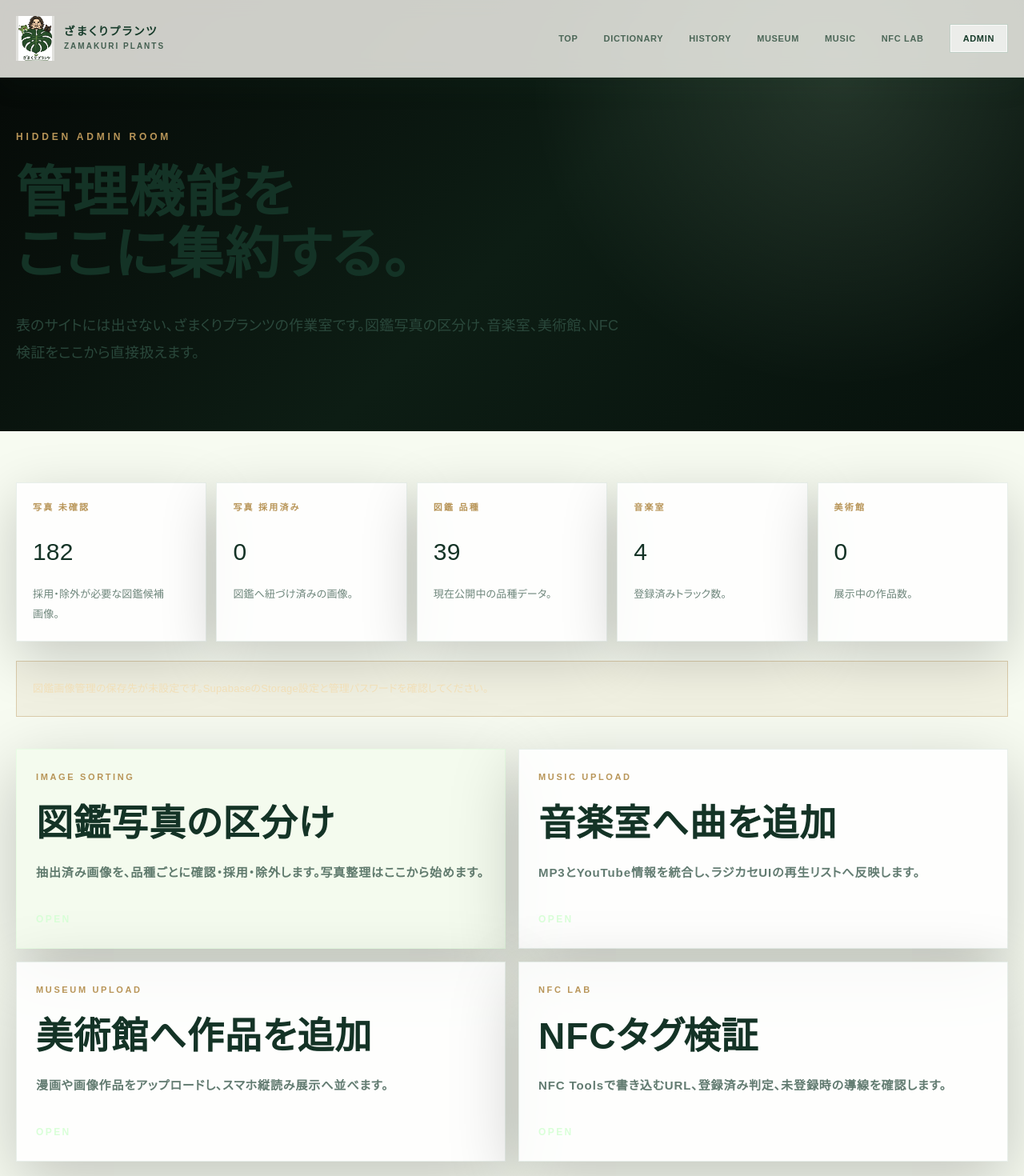
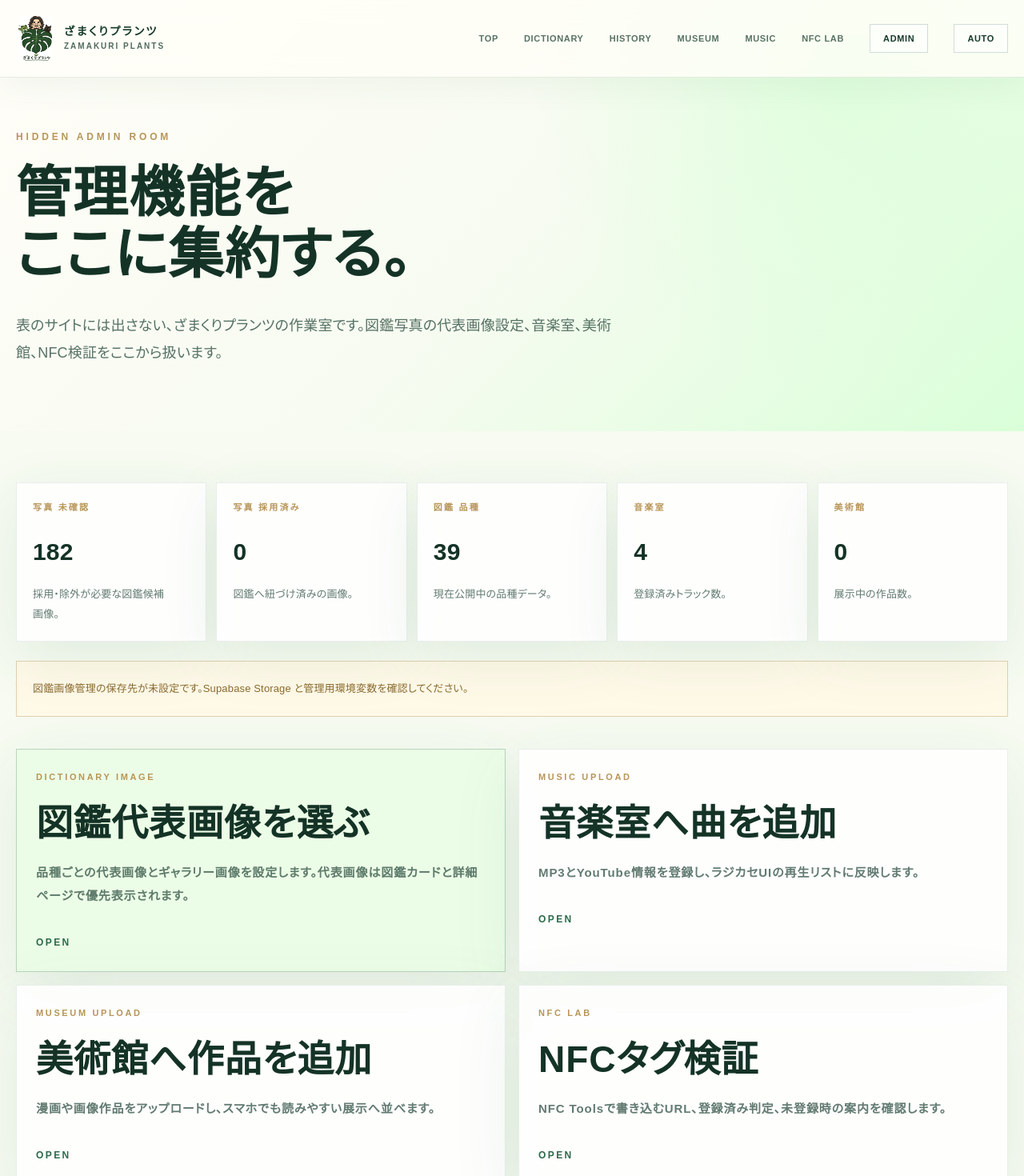
Before and after one commit to kumag36/aroid-nfc, a Next.js app: page /admin in a window 1280 px wide. Shown: the top 1470 px of the page at 80% size. Built offline with nearby package versions, Linux system fonts and the light colour scheme; no server answers.

Commit message:
Add theme toggle and clarify image admin

```diff
--- a/app/admin/page.tsx
+++ b/app/admin/page.tsx
@@ -23,37 +23,37 @@ export const metadata = {
 const adminLinks = [
   {
     href: '/dictionary/admin/images',
-    eyebrow: 'IMAGE SORTING',
-    title: '図鑑写真の区分け',
-    body: '抽出済み画像を、品種ごとに確認・採用・除外します。写真整理はここから始めます。',
+    eyebrow: 'DICTIONARY IMAGE',
+    title: '図鑑代表画像を選ぶ',
+    body: '品種ごとの代表画像とギャラリー画像を設定します。代表画像は図鑑カードと詳細ページで優先表示されます。',
     primary: true,
   },
   {
     href: '/music/admin',
     eyebrow: 'MUSIC UPLOAD',
     title: '音楽室へ曲を追加',
-    body: 'MP3とYouTube情報を統合し、ラジカセUIの再生リストへ反映します。',
+    body: 'MP3とYouTube情報を登録し、ラジカセUIの再生リストに反映します。',
   },
   {
     href: '/museum/admin',
     eyebrow: 'MUSEUM UPLOAD',
     title: '美術館へ作品を追加',
-    body: '漫画や画像作品をアップロードし、スマホ縦読み展示へ並べます。',
+    body: '漫画や画像作品をアップロードし、スマホでも読みやすい展示へ並べます。',
   },
   {
     href: '/nfc/verify',
     eyebrow: 'NFC LAB',
     title: 'NFCタグ検証',
-    body: 'NFC Toolsで書き込むURL、登録済み判定、未登録時の導線を確認します。',
+    body: 'NFC Toolsで書き込むURL、登録済み判定、未登録時の案内を確認します。',
   },
 ]
 
 function StatCard({ label, value, detail }: { label: string; value: string | number; detail: string }) {
   return (
-    <article className="border border-[#2c6a4b]/10 bg-white/86 p-5 shadow-[0_20px_70px_rgba(0,0,0,0.2)]">
+    <article className="border border-[#2c6a4b]/10 bg-white/88 p-5 shadow-[0_20px_70px_rgba(44,106,75,0.1)] dark:border-[#d9ffd8]/14 dark:bg-[#10291e]/86">
       <p className="text-[11px] font-semibold tracking-[0.2em] text-[#b89558]">{label}</p>
-      <p className="mt-4 text-3xl font-medium text-[#143326]">{value}</p>
-      <p className="mt-3 text-[13px] leading-7 text-[#315244]/70">{detail}</p>
+      <p className="mt-4 text-3xl font-bold text-[#143326] dark:text-[#f7fbf1]">{value}</p>
+      <p className="mt-3 text-[13px] leading-7 text-[#315244]/76 dark:text-[#d9ffd8]/76">{detail}</p>
     </article>
   )
 }
@@ -68,18 +68,18 @@ export default async function AdminPage() {
   const pendingImages = Math.max(dictionaryImageCandidates.length - assignments.length - exclusions.length, 0)
 
   return (
-    <main className="min-h-screen bg-[#f7fbf1] text-[#143326] [font-family:var(--font-zamakuri)]">
+    <main className="min-h-screen bg-[#f7fbf1] text-[#143326] [font-family:var(--font-zamakuri)] dark:bg-[#07110c] dark:text-[#f7fbf1]">
       <BrandHeader />
 
-      <section className="relative overflow-hidden bg-[radial-gradient(circle_at_82%_18%,rgba(217,255,216,0.12),transparent_34%),linear-gradient(135deg,#050806_0%,#0d1d14_52%,#07110c_100%)] px-5 pb-14 pt-32 md:pb-20 md:pt-40">
+      <section className="relative overflow-hidden bg-[radial-gradient(circle_at_82%_18%,rgba(217,255,216,0.72),transparent_34%),linear-gradient(135deg,#fffef8_0%,#f7fbf1_52%,#d9ffd8_100%)] px-5 pb-14 pt-32 dark:bg-[radial-gradient(circle_at_82%_18%,rgba(217,255,216,0.18),transparent_34%),linear-gradient(135deg,#07110c_0%,#10291e_58%,#07110c_100%)] md:pb-20 md:pt-40">
         <div className="mx-auto max-w-7xl">
           <p className="mb-5 text-xs font-semibold tracking-[0.32em] text-[#b89558]">HIDDEN ADMIN ROOM</p>
-          <h1 className="max-w-5xl text-[clamp(2.55rem,7vw,6.2rem)] font-medium leading-[1.08] tracking-normal">
+          <h1 className="max-w-5xl text-[clamp(2.55rem,7vw,6.2rem)] font-bold leading-[1.08] tracking-normal text-[#143326] dark:text-[#f7fbf1]">
             管理機能を
             <span className="block">ここに集約する。</span>
           </h1>
-          <p className="mt-8 max-w-3xl text-[15px] leading-8 text-[#315244]/82 md:text-lg md:leading-9">
-            表のサイトには出さない、ざまくりプランツの作業室です。図鑑写真の区分け、音楽室、美術館、NFC検証をここから直接扱えます。
+          <p className="mt-8 max-w-3xl text-[15px] leading-8 text-[#315244]/82 dark:text-[#d9ffd8]/82 md:text-lg md:leading-9">
+            表のサイトには出さない、ざまくりプランツの作業室です。図鑑写真の代表画像設定、音楽室、美術館、NFC検証をここから扱います。
           </p>
         </div>
       </section>
@@ -94,8 +94,8 @@ export default async function AdminPage() {
         </div>
 
         {!getDictionaryImageAdminReady() && (
-          <div className="mt-6 border border-[#b89558]/40 bg-[#b89558]/10 p-5 text-[13px] leading-7 text-[#f1dfb8]">
-            図鑑画像管理の保存先が未設定です。SupabaseのStorage設定と管理パスワードを確認してください。
+          <div className="mt-6 border border-[#b89558]/40 bg-[#fff9e8] p-5 text-[13px] leading-7 text-[#8a6a2f] dark:bg-[#b89558]/10 dark:text-[#f1dfb8]">
+            図鑑画像管理の保存先が未設定です。Supabase Storage と管理用環境変数を確認してください。
           </div>
         )}
 
@@ -105,16 +105,16 @@ export default async function AdminPage() {
               key={item.href}
               href={item.href}
               className={[
-                'group block border p-6 shadow-[0_24px_80px_rgba(0,0,0,0.22)] transition duration-300 hover:-translate-y-1',
+                'group block border p-6 shadow-[0_24px_80px_rgba(44,106,75,0.1)] transition duration-300 hover:-translate-y-1 dark:shadow-[0_24px_80px_rgba(0,0,0,0.26)]',
                 item.primary
-                  ? 'border-[#d9ffd8]/45 bg-[#d9ffd8]/10'
-                  : 'border-[#2c6a4b]/10 bg-white/86 hover:border-[#d9ffd8]/35',
+                  ? 'border-[#2c6a4b]/28 bg-[#d9ffd8]/40 dark:border-[#d9ffd8]/36 dark:bg-[#d9ffd8]/10'
+                  : 'border-[#2c6a4b]/10 bg-white/88 hover:border-[#b89558]/35 dark:border-[#d9ffd8]/12 dark:bg-[#10291e]/86 dark:hover:border-[#b89558]/50',
               ].join(' ')}
             >
               <p className="text-[11px] font-semibold tracking-[0.24em] text-[#b89558]">{item.eyebrow}</p>
-              <h2 className="mt-5 text-2xl font-medium leading-tight text-[#143326] md:text-3xl">{item.title}</h2>
-              <p className="mt-5 text-[15px] leading-8 text-[#315244]/76">{item.body}</p>
-              <p className="mt-8 text-xs font-semibold tracking-[0.2em] text-[#d9ffd8] transition group-hover:translate-x-1">
+              <h2 className="mt-5 text-2xl font-bold leading-tight text-[#143326] dark:text-[#f7fbf1] md:text-3xl">{item.title}</h2>
+              <p className="mt-5 text-[15px] leading-8 text-[#315244]/76 dark:text-[#d9ffd8]/76">{item.body}</p>
+              <p className="mt-8 text-xs font-semibold tracking-[0.2em] text-[#2c6a4b] transition group-hover:translate-x-1 dark:text-[#d9ffd8]">
                 OPEN
               </p>
             </Link>
--- a/app/components/BrandHeader.tsx
+++ b/app/components/BrandHeader.tsx
@@ -1,5 +1,6 @@
 import Image from 'next/image'
 import Link from 'next/link'
+import ThemeToggle from './ThemeToggle'
 
 const navItems = [
   { href: '/', label: 'TOP' },
@@ -45,6 +46,7 @@ export default function BrandHeader() {
           >
             ADMIN
           </Link>
+          <ThemeToggle />
         </div>
       </div>
     </header>
--- /dev/null
+++ b/app/components/ThemeToggle.tsx
@@ -0,0 +1,69 @@
+'use client'
+
+import { useEffect, useState } from 'react'
+
+const storageKey = 'zamakuri-theme'
+type ThemeMode = 'auto' | 'light' | 'dark'
+
+function resolveTheme(mode: ThemeMode) {
+  if (mode === 'auto') {
+    return window.matchMedia('(prefers-color-scheme: dark)').matches ? 'dark' : 'light'
+  }
+
+  return mode
+}
+
+function applyTheme(theme: 'light' | 'dark', mode: ThemeMode) {
+  document.documentElement.classList.toggle('dark', theme === 'dark')
+  document.documentElement.dataset.theme = theme
+  document.documentElement.dataset.themeMode = mode
+}
+
+export default function ThemeToggle() {
+  const [mode, setMode] = useState<ThemeMode>('auto')
+  const [theme, setTheme] = useState<'light' | 'dark'>('light')
+
+  useEffect(() => {
+    const stored = window.localStorage.getItem(storageKey)
+    const initialMode: ThemeMode = stored === 'dark' || stored === 'light' || stored === 'auto' ? stored : 'auto'
+    const media = window.matchMedia('(prefers-color-scheme: dark)')
+
+    const sync = (nextMode: ThemeMode) => {
+      const nextTheme = resolveTheme(nextMode)
+      setMode(nextMode)
+      setTheme(nextTheme)
+      applyTheme(nextTheme, nextMode)
+    }
+
+    sync(initialMode)
+
+    const handleChange = () => {
+      const currentMode = (window.localStorage.getItem(storageKey) as ThemeMode | null) ?? 'auto'
+      if (currentMode === 'auto') sync('auto')
+    }
+
+    media.addEventListener('change', handleChange)
+    return () => media.removeEventListener('change', handleChange)
+  }, [])
+
+  const toggleTheme = () => {
+    const nextMode: ThemeMode = mode === 'auto' ? 'dark' : mode === 'dark' ? 'light' : 'auto'
+    const nextTheme = resolveTheme(nextMode)
+    setMode(nextMode)
+    setTheme(nextTheme)
+    window.localStorage.setItem(storageKey, nextMode)
+    applyTheme(nextTheme, nextMode)
+  }
+
+  return (
+    <button
+      type="button"
+      onClick={toggleTheme}
+      className="inline-flex min-h-9 items-center justify-center border border-[#2c6a4b]/22 bg-white/60 px-3 text-[10px] font-semibold tracking-[0.12em] text-[#173b2a] shadow-[inset_0_0_0_1px_rgba(255,255,255,0.72)] transition hover:border-[#b89558]/55 hover:bg-[#fdfaf0] hover:text-[#10291e] sm:px-4 sm:text-[11px]"
+      title={mode === 'auto' ? `AUTO: ${theme.toUpperCase()}` : mode.toUpperCase()}
+      aria-label="表示モードを切り替える"
+    >
+      {mode === 'auto' ? 'AUTO' : mode === 'dark' ? 'DARK' : 'LIGHT'}
+    </button>
+  )
+}
--- a/app/dictionary/admin/images/page.tsx
+++ b/app/dictionary/admin/images/page.tsx
@@ -13,7 +13,7 @@ import DictionaryImageAdmin from './DictionaryImageAdmin'
 export const dynamic = 'force-dynamic'
 
 export const metadata = {
-  title: '図鑑画像 管理者入口 | ZAMAKURI.JP',
+  title: '図鑑代表画像 管理者入口 | ZAMAKURI.JP',
   robots: {
     index: false,
     follow: false,
@@ -24,37 +24,39 @@ export default async function DictionaryImageAdminPage() {
   const assignments = await listDictionaryImageAssignments()
   const exclusions = await listDictionaryImageExclusions()
   const pendingCount = dictionaryImageCandidates.length - assignments.length - exclusions.length
+  const primaryCount = assignments.filter((assignment) => assignment.role === 'primary').length
 
   return (
-    <main className="min-h-screen bg-[#f7fbf1] text-[#143326] [font-family:var(--font-zamakuri)]">
+    <main className="min-h-screen bg-[#f7fbf1] text-[#143326] [font-family:var(--font-zamakuri)] dark:bg-[#07110c] dark:text-[#f7fbf1]">
       <BrandHeader />
 
-      <section className="relative overflow-hidden bg-[radial-gradient(circle_at_80%_18%,rgba(217,255,216,0.11),transparent_34%),linear-gradient(135deg,#050806_0%,#0d1d14_52%,#07110c_100%)] px-5 pb-16 pt-32 md:pb-24 md:pt-40">
+      <section className="relative overflow-hidden bg-[radial-gradient(circle_at_80%_18%,rgba(217,255,216,0.72),transparent_34%),linear-gradient(135deg,#fffef8_0%,#f7fbf1_52%,#d9ffd8_100%)] px-5 pb-16 pt-32 dark:bg-[radial-gradient(circle_at_80%_18%,rgba(217,255,216,0.18),transparent_34%),linear-gradient(135deg,#07110c_0%,#10291e_58%,#07110c_100%)] md:pb-24 md:pt-40">
         <div className="relative mx-auto grid max-w-7xl gap-10 md:grid-cols-[minmax(0,1fr)_420px] md:items-end">
           <div>
             <p className="mb-5 text-xs font-semibold tracking-[0.32em] text-[#b89558]">
               DICTIONARY IMAGE ADMIN
             </p>
-            <h1 className="max-w-5xl text-[clamp(2.3rem,6vw,5.4rem)] font-medium leading-[1.08] tracking-normal">
-              画像候補を
-              <span className="block">確認して紐づける。</span>
+            <h1 className="max-w-5xl text-[clamp(2.3rem,6vw,5.4rem)] font-bold leading-[1.08] tracking-normal text-[#143326] dark:text-[#f7fbf1]">
+              図鑑代表画像を
+              <span className="block">選んで整える。</span>
             </h1>
-            <p className="mt-8 max-w-2xl text-[15px] leading-8 text-[#315244]/82 md:text-lg md:leading-9">
-              自動判定は仮候補です。管理者が最終確認した画像だけを採用し、不要な画像は除外して作業キューを軽く保ちます。
+            <p className="mt-8 max-w-2xl text-[15px] leading-8 text-[#315244]/82 dark:text-[#d9ffd8]/82 md:text-lg md:leading-9">
+              PRIMARY が代表画像、GALLERY が追加画像です。代表画像は図鑑カードと品種詳細で優先表示されます。
             </p>
           </div>
 
-          <div className="border border-[#2c6a4b]/10 bg-white/86 p-5 text-[13px] leading-7 text-[#315244]/70">
+          <div className="border border-[#2c6a4b]/10 bg-white/88 p-5 text-[13px] leading-7 text-[#315244]/76 shadow-[0_20px_70px_rgba(44,106,75,0.1)] dark:border-[#d9ffd8]/14 dark:bg-[#10291e]/86 dark:text-[#d9ffd8]/76">
             <p className="text-[11px] font-semibold tracking-[0.22em] text-[#b89558]">
               CURRENT QUEUE
             </p>
             <p className="mt-4">
-              未確認 <span className="text-[#eaffdf]">{Math.max(pendingCount, 0)}</span> 枚 /
-              採用済み <span className="text-[#eaffdf]"> {assignments.length}</span> 件 /
-              除外 <span className="text-[#eaffdf]"> {exclusions.length}</span> 枚
+              未確認 <span className="font-bold text-[#143326] dark:text-[#f7fbf1]">{Math.max(pendingCount, 0)}</span> 枚 /
+              採用済み <span className="font-bold text-[#143326] dark:text-[#f7fbf1]"> {assignments.length}</span> 件 /
+              代表画像 <span className="font-bold text-[#143326] dark:text-[#f7fbf1]"> {primaryCount}</span> 件 /
+              除外 <span className="font-bold text-[#143326] dark:text-[#f7fbf1]"> {exclusions.length}</span> 枚
             </p>
             <p className="mt-3">
-              抽出時の自動除外は <span className="text-[#eaffdf]">{rejectedImages.length}</span> 枚。
+              抽出時の自動除外は <span className="font-bold text-[#143326] dark:text-[#f7fbf1]">{rejectedImages.length}</span> 枚。
               管理者が採用しない限り、図鑑には表示されません。
             </p>
           </div>
@@ -70,10 +72,10 @@ export default async function DictionaryImageAdminPage() {
           adminReady={getDictionaryImageAdminReady()}
         />
         <div className="mt-10 flex flex-wrap justify-center gap-5 text-xs font-semibold tracking-[0.2em]">
-          <Link href="/admin" className="text-[#315244]/62 transition hover:text-[#d9ffd8]">
+          <Link href="/admin" className="text-[#315244]/62 transition hover:text-[#2c6a4b] dark:text-[#d9ffd8]/62 dark:hover:text-[#d9ffd8]">
             管理室へ戻る
           </Link>
-          <Link href="/dictionary" className="text-[#315244]/62 transition hover:text-[#d9ffd8]">
+          <Link href="/dictionary" className="text-[#315244]/62 transition hover:text-[#2c6a4b] dark:text-[#d9ffd8]/62 dark:hover:text-[#d9ffd8]">
             図鑑へ戻る
           </Link>
         </div>
--- a/app/globals.css
+++ b/app/globals.css
@@ -3,14 +3,15 @@
 :root {
   --background: #ffffff;
   --foreground: #171717;
-  --font-zamakuri: "Hiragino Maru Gothic ProN", "Yu Gothic", "YuGothic", "Meiryo", "Noto Sans JP", sans-serif;
+  --font-zamakuri: "ぼくたちのゴシック2", "Bokutachi no Gothic 2", "Hiragino Maru Gothic ProN", "Yu Gothic", "YuGothic", "Meiryo", "Noto Sans JP", sans-serif;
+  --font-zamakuri-cute: "ぼくたちのゴシック2", "Bokutachi no Gothic 2", "Hiragino Maru Gothic ProN", "Yu Gothic", "YuGothic", "Meiryo", sans-serif;
   --font-zamakuri-accent: "Yu Mincho", "YuMincho", "Hiragino Mincho ProN", "Noto Serif JP", serif;
 }
 
 @theme inline {
   --color-background: var(--background);
   --color-foreground: var(--foreground);
-  --font-sans: var(--font-geist-sans);
+  --font-sans: var(--font-zamakuri);
   --font-mono: var(--font-geist-mono);
 }
 
@@ -33,6 +34,27 @@ body {
   font-feature-settings: "palt" 1;
 }
 
+html.dark body {
+  background: #07110c;
+  color: #f7fbf1;
+}
+
+html.dark header {
+  border-color: rgba(217, 255, 216, 0.16);
+  background: rgba(7, 17, 12, 0.88);
+  color: #f7fbf1;
+}
+
+html.dark header a,
+html.dark header button {
+  color: #f7fbf1;
+}
+
+html.dark header a:hover,
+html.dark header button:hover {
+  color: #d9ffd8;
+}
+
 main {
   max-width: 100vw;
   overflow-wrap: anywhere;
@@ -44,7 +66,7 @@ main h2,
 main h3 {
   letter-spacing: 0.02em;
   text-wrap: balance;
-  font-family: var(--font-zamakuri);
+  font-family: var(--font-zamakuri-cute);
 }
 
 main h1 {
```
